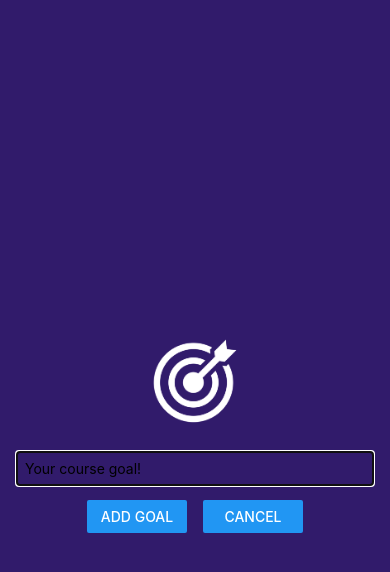
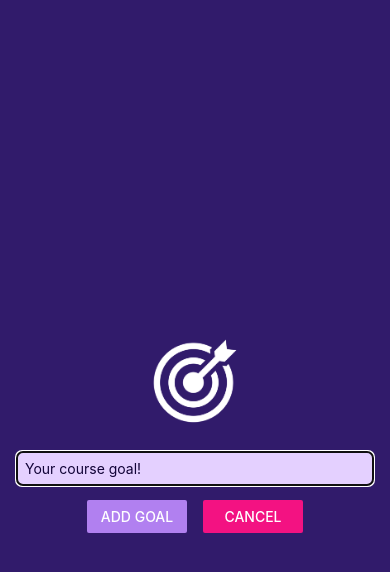
Before and after one commit to Sean-Miningah/ToDoApplication_ReactNative, a React Native app: screen / in a window 390 px wide. Both pictures are taken after a click on the button "ADD NEW GOAL". Shown: the top 572 px of the page. Built offline with nearby package versions, Linux system fonts and the light colour scheme.

Commit message:
Final Commit

```diff
--- a/App.js
+++ b/App.js
@@ -1,6 +1,7 @@
 // import { useState } from react;
 import { StyleSheet, FlatList, View, Button } from 'react-native';
 import { useState } from 'react';
+import { StatusBar } from 'expo-status-bar';
 
 import GoalItem from './components/GoalItem';
 import GoalInput from './components/GoalInput';
@@ -35,6 +36,8 @@ export default function App() {
     })
   }
   return (
+    <>
+      <StatusBar />
         <View style={styles.appContainer}>
           <Button title='Add New Goal' color='#5e0acc' onPress={startAddGoalHandler}/>
           <GoalInput
@@ -56,6 +59,8 @@ export default function App() {
             />
           </View>
         </View>
+      <StatusBar/>
+    </>
   );
 }
 
--- a/app.json
+++ b/app.json
@@ -5,6 +5,7 @@
     "version": "1.0.0",
     "orientation": "portrait",
     "icon": "./assets/icon.png",
+    "backgroundColor":"#1e085a",
     "userInterfaceStyle": "light",
     "splash": {
       "image": "./assets/splash.png",
--- a/components/GoalInput.js
+++ b/components/GoalInput.js
@@ -28,10 +28,18 @@ function addGoalHandler() {
                 />
                 <View style={styles.buttonContainer}>
                     <View style={styles.button}>
-                        <Button title="Add Goal" onPress={addGoalHandler} />
+                        <Button
+                          title="Add Goal"
+                          onPress={addGoalHandler}
+                          color="#b180f0"
+                          />
                     </View>
                     <View style={styles.button}>
-                        <Button title="Cancel" onPress={props.onCancel}/>
+                        <Button
+                          title="Cancel"
+                          onPress={props.onCancel}
+                          color="#f31282"
+                          />
                     </View>
 
                 </View>
@@ -55,7 +63,11 @@ const styles = StyleSheet.create({
     },
     textInput: {
         borderWidth: 1,
-        borderColor: '#cccccc',
+        borderColor: '#e4d0ff',
+        backgroundColor: '#e4d0ff',
+        padding: 60,
+        color: '#120438',
+        borderRadius: 6,
         width: '100%',
         padding: 8,
         marginBottom: 14,
```
Lines whose indentation alone changed are shown as unchanged.
